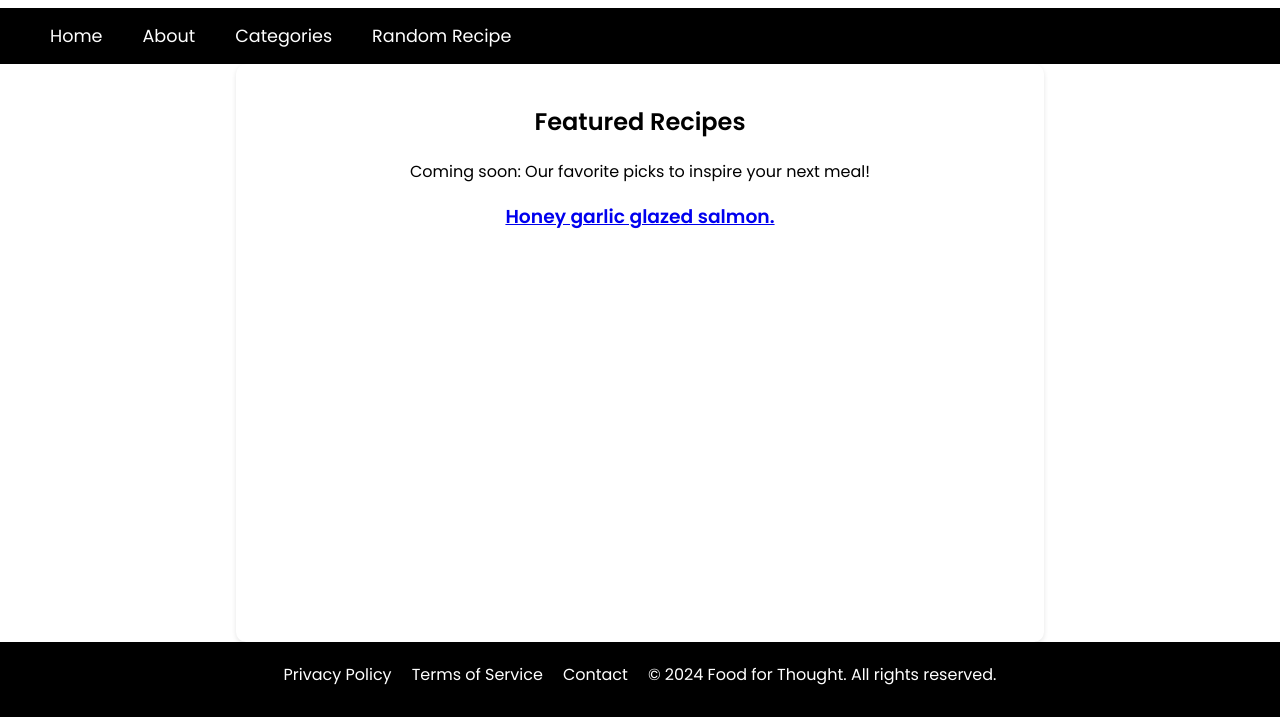
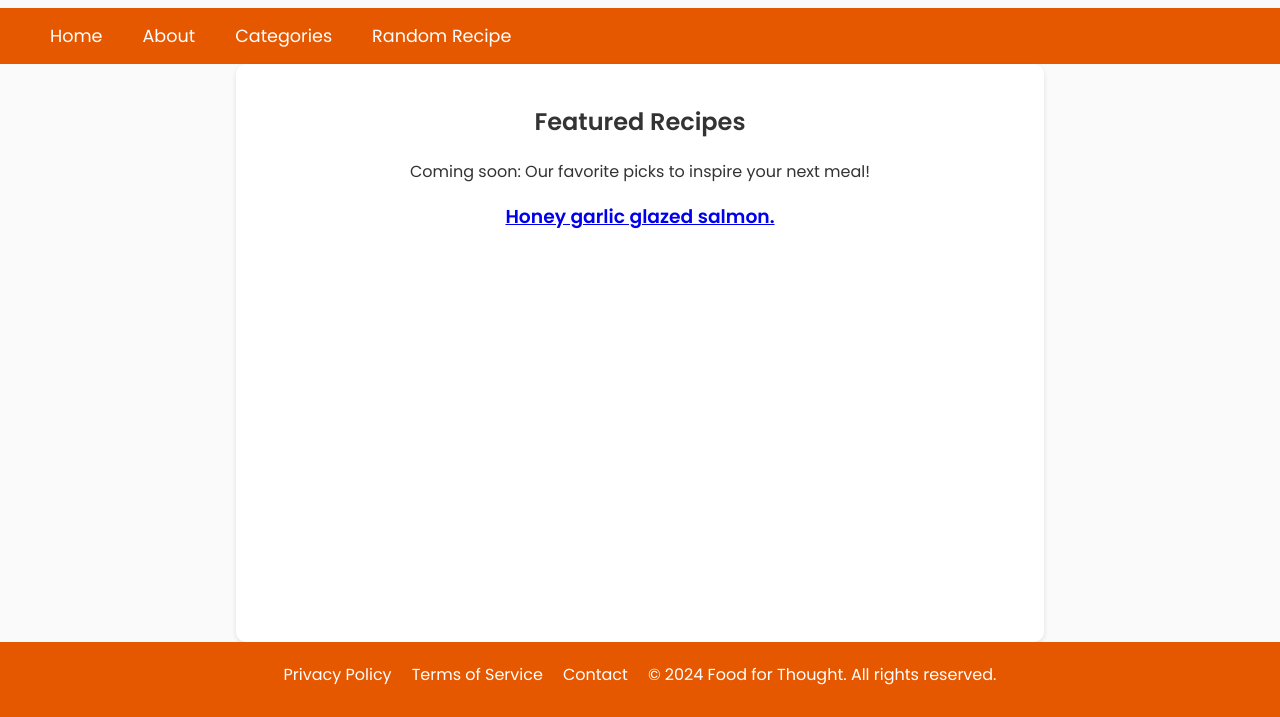
Before and after one commit to ewave99/Year-1-UX-Website, a plain HTML site: page index.html in a window 1280 px wide. Shown: the part 83-800 px from the top of the page. Drawn offline with Linux system fonts and the light colour scheme.

Commit message:
Change website colours

```diff
--- a/styles.css
+++ b/styles.css
@@ -1,8 +1,9 @@
 /* GLOBAL VARIABLES */
 :root {
-    --page-background: #ffffff;
-    --page-foreground: #000000;
-    --text-color: #000000;
+    --page-background: #fafafa;
+    --page-content-background: #ffffff;
+    --page-foreground: #e65800;;
+    --text-color: #333333;
     --text-color-hover: #808080;
     --text-color-inverted: #ffffff;
 }
@@ -22,6 +23,7 @@ body {
 /* Header Styles */
 .header {
     text-align: center;
+    color: var(--page-foreground);
 }
 
 /* Navigation Bar */
@@ -60,7 +62,7 @@ body {
     text-align: center;
     margin: auto;
     padding: 20px;
-    background-color: var(--page-background);
+    background-color: var(--page-content-background);
     border-radius: 10px;
     box-shadow: 0 2px 5px rgba(0, 0, 0, 0.1);
     flex: 1;
```
